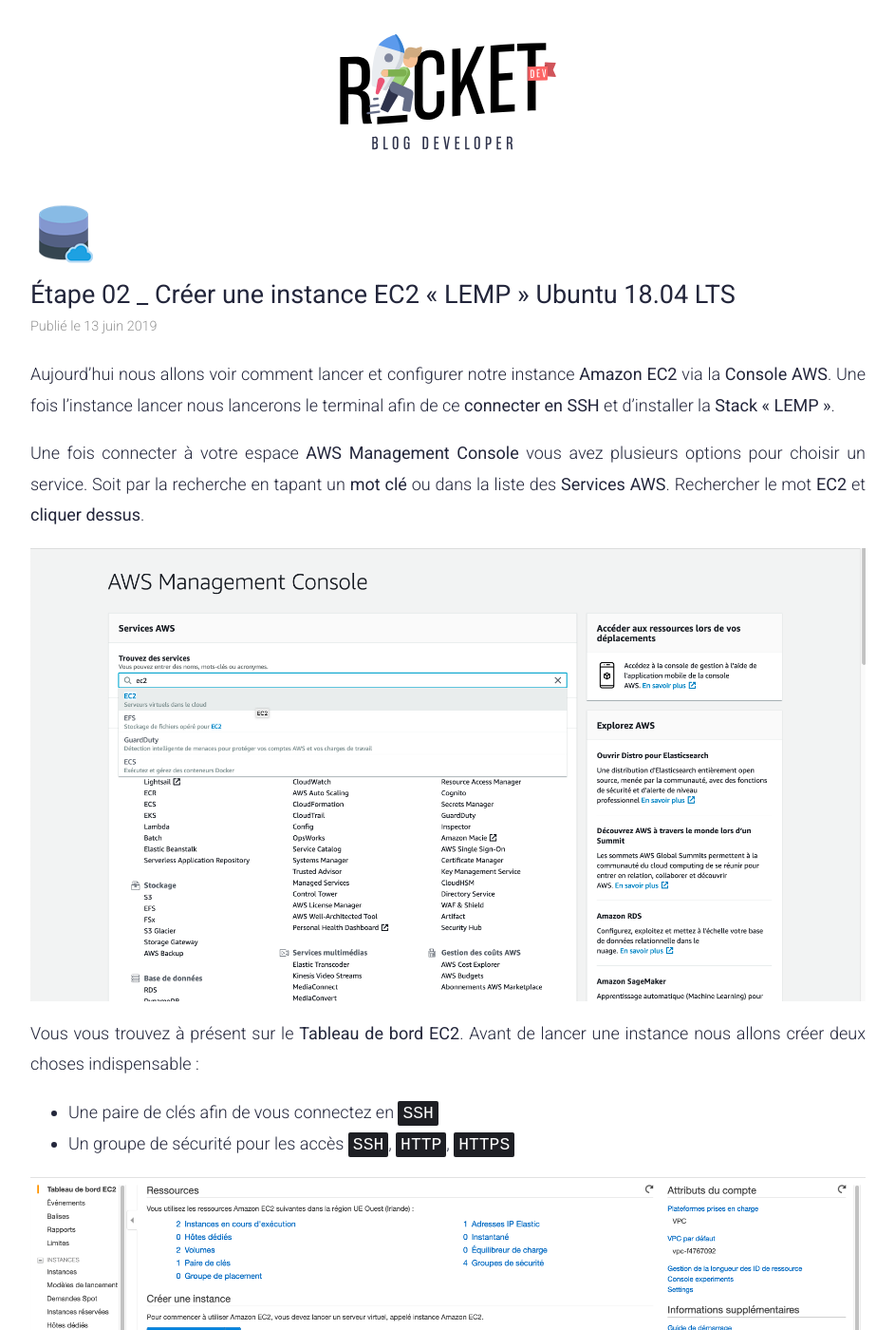
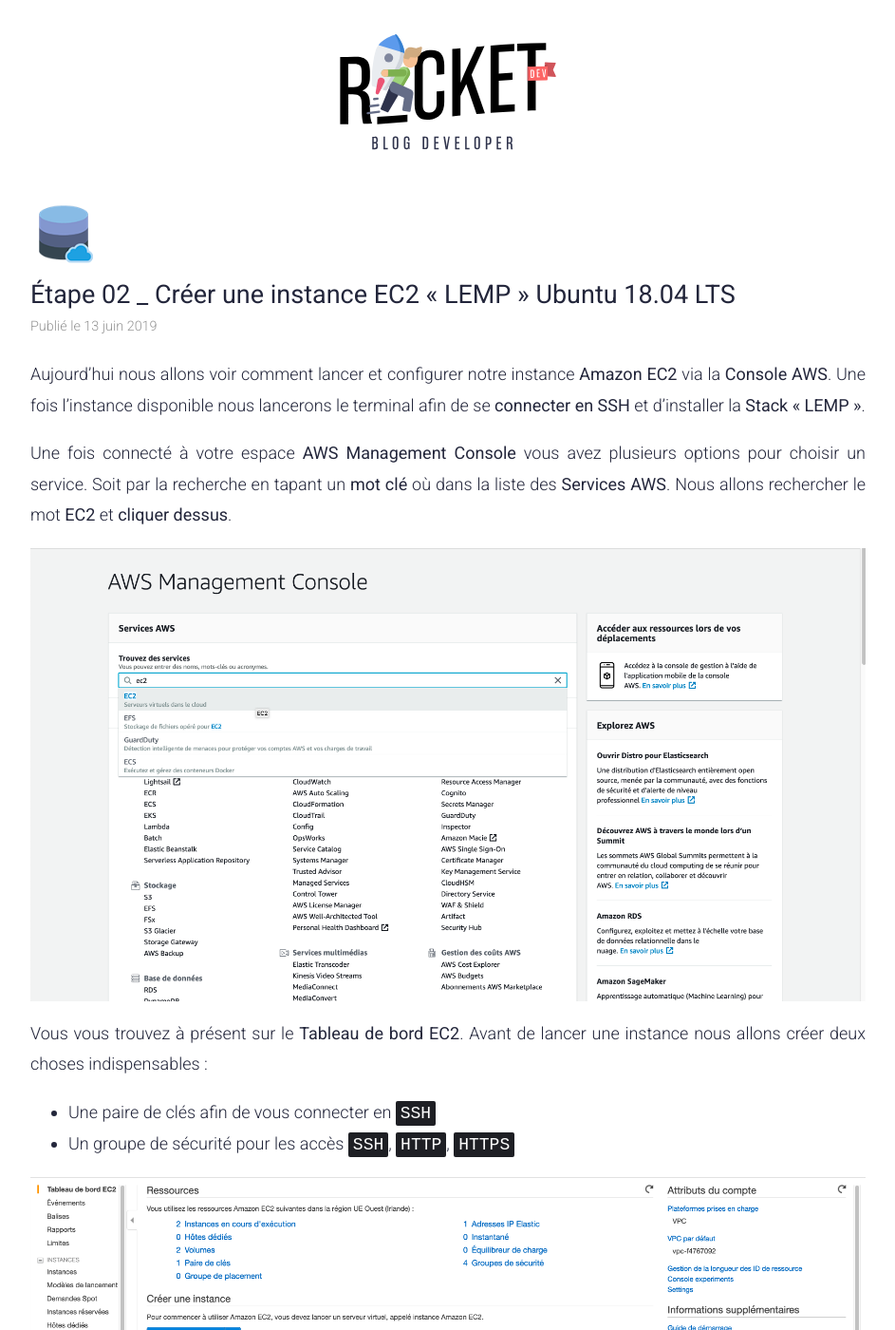
Before and after one commit to lechatgraphique/lechatgraphique.github.io, a Jekyll site: the page built from blog/_posts/2019-06-13-ep3-instance-ec2-aws-lemp-ubuntu.md, in a window 1280 px wide and 1400 px high. Shown: the whole window at 95% size, without its empty margins (168-1111 px from the left). Built offline with Jekyll 4.4.1, drawn with Linux system fonts in a browser that asks for light colours; some of the changed text lies outside the part shown.

Commit message:
update:text

```diff
--- a/blog/_posts/2019-06-13-ep3-instance-ec2-aws-lemp-ubuntu.md
+++ b/blog/_posts/2019-06-13-ep3-instance-ec2-aws-lemp-ubuntu.md
@@ -6,21 +6,21 @@
 numberList: "04"
 description: "Afin d’accéder aux différents services disponibles sur AWS, vous devez vous créer un compte. Je vous explique ci-dessous comment faire."
 ---
-Aujourd'hui nous allons voir comment lancer et configurer notre instance **Amazon EC2** via la **Console AWS**. Une fois l’instance lancer nous lancerons le terminal afin de ce **connecter en SSH** et d’installer la **Stack « LEMP »**.
+Aujourd'hui nous allons voir comment lancer et configurer notre instance **Amazon EC2** via la **Console AWS**. Une fois l’instance disponible nous lancerons le terminal afin de se **connecter en SSH** et d’installer la **Stack « LEMP »**.
 
-Une fois connecter à votre espace **AWS Management Console** vous avez plusieurs options pour choisir un service. Soit par la recherche en tapant un **mot clé** ou dans la liste des **Services AWS**. Rechercher le mot **EC2** et **cliquer dessus**.
+Une fois connecté à votre espace **AWS Management Console** vous avez plusieurs options pour choisir un service. Soit par la recherche en tapant un **mot clé** où dans la liste des **Services AWS**. Nous allons rechercher le mot **EC2** et **cliquer dessus**.
 
 ![Amazon Web Service!](/assets/images/blog/blog-aws-ec2-tableau-de-bord.png)
 
-Vous vous trouvez à présent sur le **Tableau de bord EC2**. Avant de lancer une instance nous allons créer deux choses indispensable :
+Vous vous trouvez à présent sur le **Tableau de bord EC2**. Avant de lancer une instance nous allons créer deux choses indispensables :
 
-- Une paire de clés afin de vous connectez en `SSH`
-- Un groupe de sécurité pour les accès `SSH`, `HTTP`, `HTTPS`
+- Une paire de clés afin de vous connecter en `SSH`
+- Un groupe de sécurité  pour les accès `SSH`, `HTTP`, `HTTPS`
 
 ![Amazon Web Service!](/assets/images/blog/blog-aws-ec2-tableau-de-bord-ec2.png)
 
-Commençons par la **paire de clés**. Dans le menu a gauche aller dans **Réseau et Sécurité** puis **Paire de clés**.
-Cliquer sur **Créer une paire de clés**.
+Commençons par la **paire de clés**. Dans le menu à gauche allez dans **Réseau et Sécurité** puis **Paire de clés**.
+Cliquez sur **Créer une paire de clés**.
 
 ![Amazon Web Service!](/assets/images/blog/blog-aws-ec2-tableau-de-bord-paire-key.png)
 
```
Also changed, not shown: other parts of blog/_posts/2019-06-13-ep3-instance-ec2-aws-lemp-ubuntu.md (+15 -15 lines), 3 other files.
